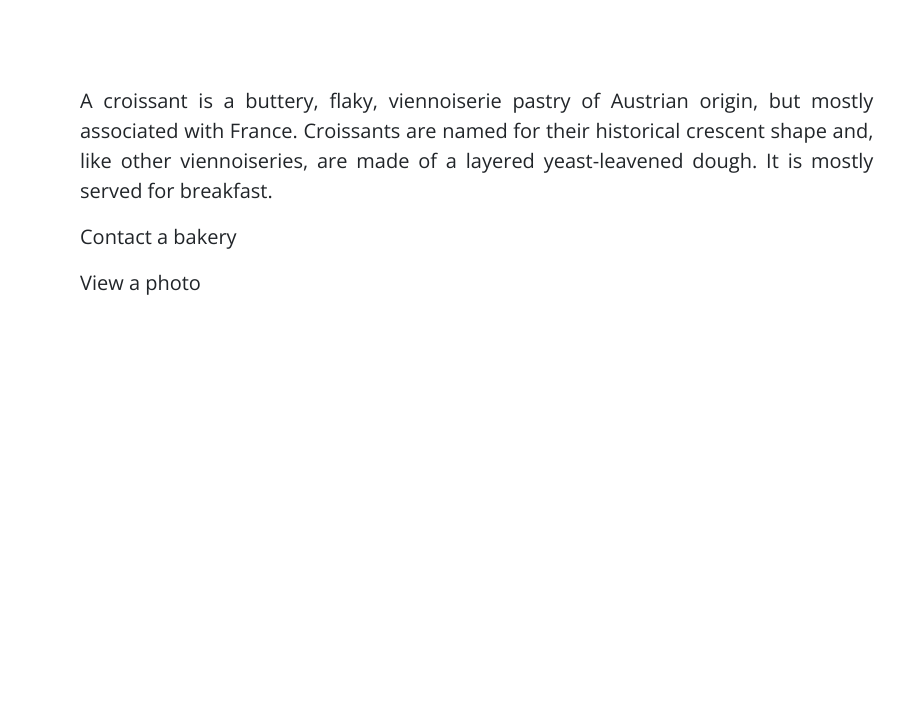
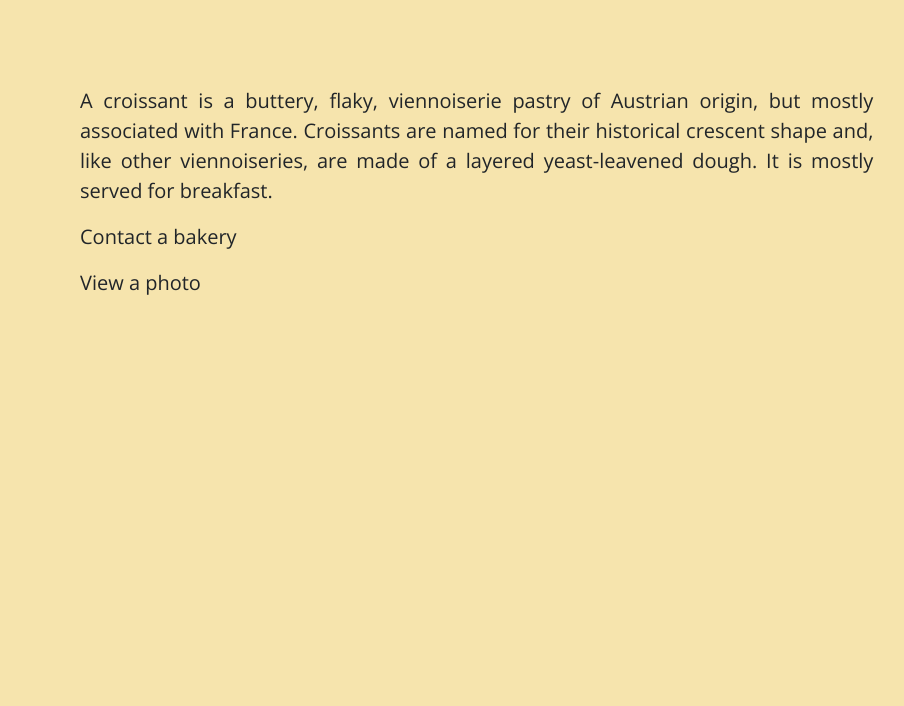
Before and after one commit to p-ndr/croissant, a plain HTML site: page index.html in a window 1280 px wide. Shown: the part 94-800 px from the top of the page, without its empty margins (16-920 px from the left). Drawn offline with nearby package versions, Linux system fonts and the light colour scheme.

Commit message:
added background color

```diff
--- a/index.html
+++ b/index.html
@@ -26,7 +26,7 @@
     <link rel="stylesheet" href="src/utilities.css" />
     <!-- end of custom css -->
   </head>
-  <body>
+  <body class="bg-yellow">
     <div class="container-fluid font-opensans">
       <div class="row pt-2 mt-3">
         <div class="col-sm-4 ps-5 font-dansingscript fontsize-40">
--- a/src/utilities.css
+++ b/src/utilities.css
@@ -62,9 +62,14 @@
 a {
   text-decoration: none;
   color: inherit;
+  transition: all 200ms ease-in-out;
 }
 
 a:hover {
   text-decoration: underline;
   color: inherit;
 }
+
+.bg-yellow {
+  background: #f6e4ad;
+}
```
Also changed, not shown: contact.html (+1 -1 lines).
